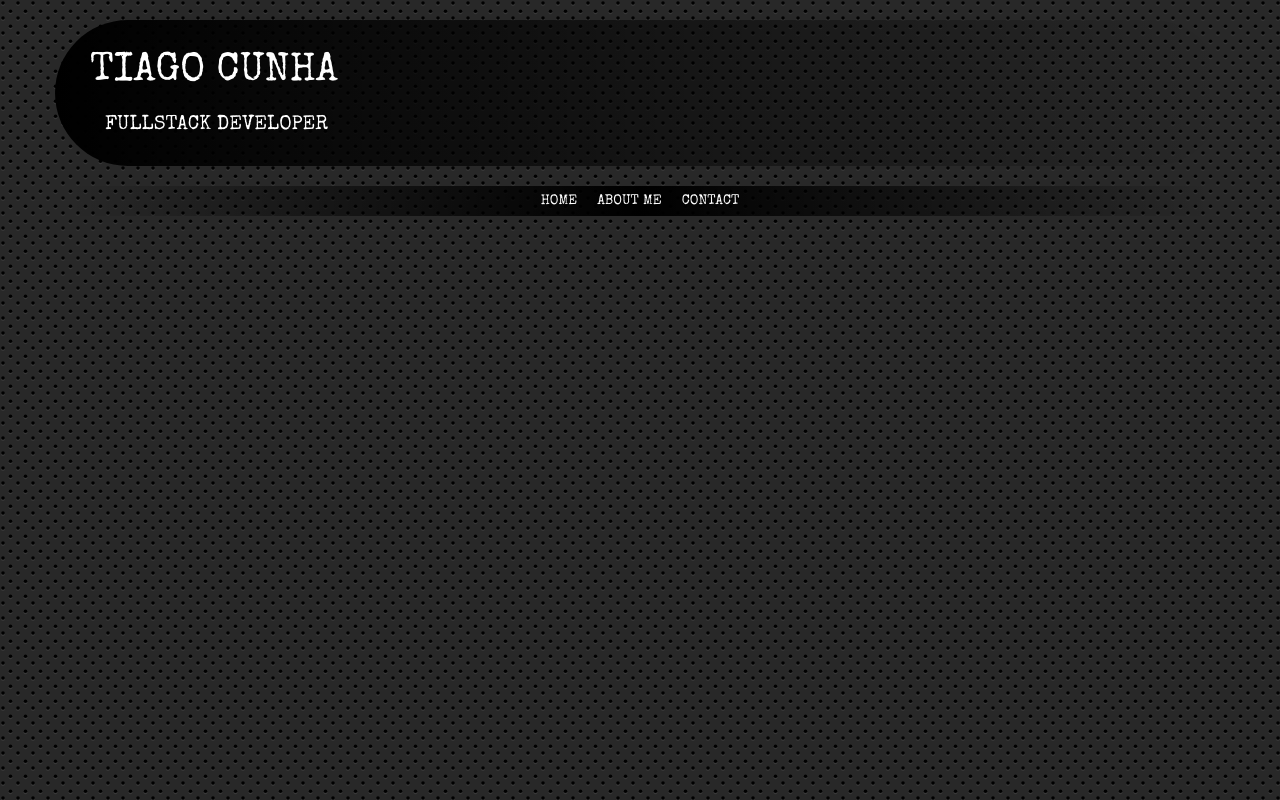
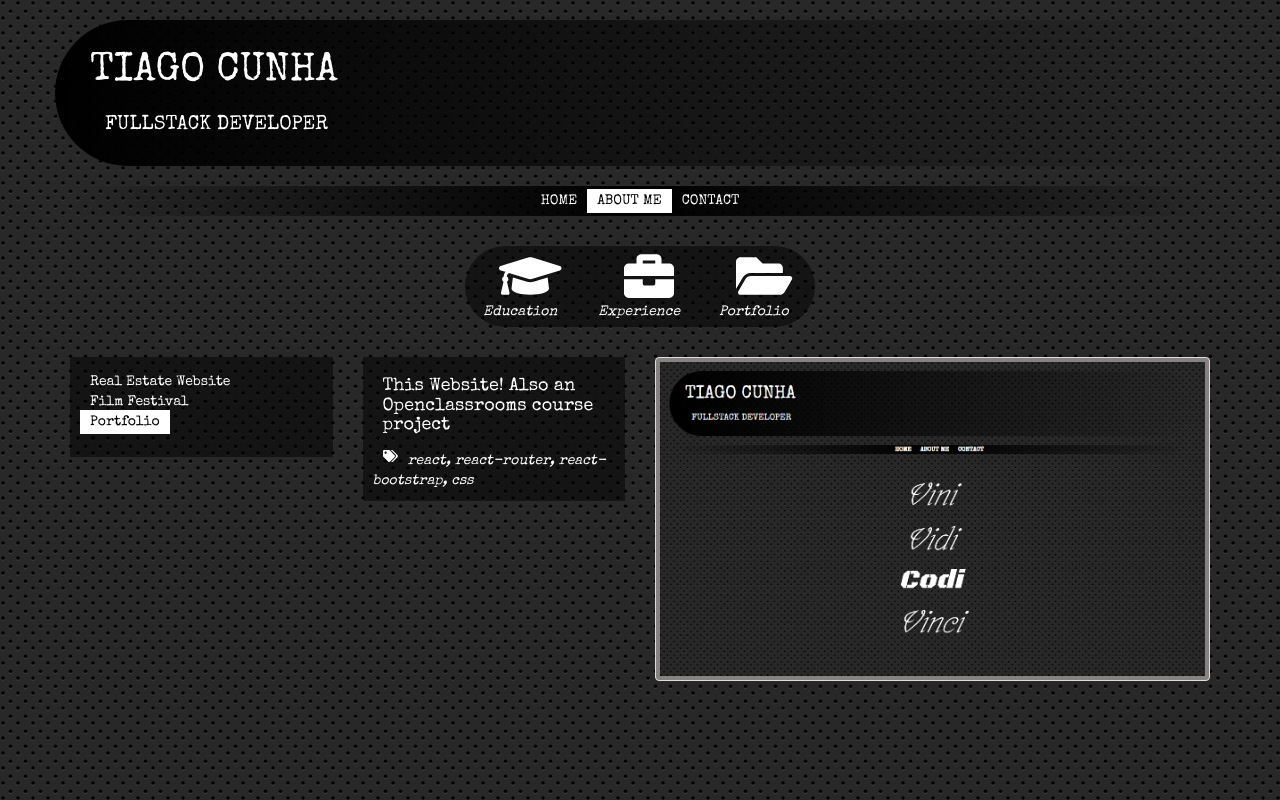
Before and after one commit to tfmcunha/portfolio_old, a React (Create React App) app: page /portfolio/about/portfolio/p3 in a window 1280 px wide. Built offline with nearby package versions, Linux system fonts and the light colour scheme; a web font is replaced by a local one.

Commit message:
gh-pages

```diff
--- a/src/about/aboutmain/aboutmain.js
+++ b/src/about/aboutmain/aboutmain.js
@@ -12,9 +12,9 @@ class AboutMain extends React.Component {
             <Row style={{marginTop: 20}}>
                 <Col xs={12}>
                     <Switch>
-                        <Route path='/about/education' component = {Education} />
-                        <Route path='/about/experience' component = {Experience} />
-                        <Route path='/about/portfolio' component = {Portfolio} />
+                        <Route path='/portfolio/about/education' component = {Education} />
+                        <Route path='/portfolio/about/experience' component = {Experience} />
+                        <Route path='/portfolio/about/portfolio' component = {Portfolio} />
                     </Switch>
                 </Col>
             </Row>
--- a/src/about/aboutmain/portfolio/portfoliolist/portfoliolist.js
+++ b/src/about/aboutmain/portfolio/portfoliolist/portfoliolist.js
@@ -7,9 +7,9 @@ class PortfolioList extends React.Component {
     return (
         <div className="pflist">
             <ul>
-                <li><NavLink to='/about/portfolio/p1' activeClassName="selected">Real Estate Website</NavLink></li>
-                <li><NavLink to='/about/portfolio/p2' activeClassName="selected">Film Festival</NavLink></li>
-                <li><NavLink to='/about/portfolio/p3' activeClassName="selected">Portfolio</NavLink></li>
+                <li><NavLink to='/portfolio/about/portfolio/p1' activeClassName="selected">Real Estate Website</NavLink></li>
+                <li><NavLink to='/portfolio/about/portfolio/p2' activeClassName="selected">Film Festival</NavLink></li>
+                <li><NavLink to='/portfolio/about/portfolio/p3' activeClassName="selected">Portfolio</NavLink></li>
             </ul>
         </div>
     );
--- a/src/about/aboutmain/portfolio/portfoliomain/portfoliomain.js
+++ b/src/about/aboutmain/portfolio/portfoliomain/portfoliomain.js
@@ -6,7 +6,7 @@ import Project from './project';
 const Project1 = {
     title: 'Real Estate Website',
     tags: 'wordpress',
-    image: '/public/images/project1.png',
+    image: '/images/project1.png',
     description: 'An Openclassrooms course project',
     plink: 'http://dev-chaletsandcav.pantheonsite.io/'
 }
@@ -14,13 +14,13 @@ const Project1 = {
 const Project2 = {
     title: 'Film Festival',
     tags: 'html, css, bootstrap',
-    image: '/public/images/project2.png',
+    image: '/images/project2.png',
     description: 'An Openclassrooms course project'
 }
 const Project3 = {
     title: 'Portfolio',
     tags: 'react, react-router, react-bootstrap, css',
-    image: '/public/images/project3.png',
+    image: '/images/project3.png',
     description: 'This Website! Also an Openclassrooms course project'
 }
 
@@ -28,9 +28,9 @@ class PortfolioMain extends React.Component {
     render() {
         return (
             <Switch>
-                <Route path='/about/portfolio/p1' render={() => <Project {...Project1}/>} />
-                <Route path='/about/portfolio/p2' render={() => <Project {...Project2}/>} />
-                <Route path='/about/portfolio/p3' render={() => <Project {...Project3}/>} />
+                <Route path='/portfolio/about/portfolio/p1' render={() => <Project {...Project1}/>} />
+                <Route path='/portfolio/about/portfolio/p2' render={() => <Project {...Project2}/>} />
+                <Route path='/portfolio/about/portfolio/p3' render={() => <Project {...Project3}/>} />
             </Switch>
         );
     }
--- a/src/about/aboutmenu/aboutmenu.js
+++ b/src/about/aboutmenu/aboutmenu.js
@@ -17,19 +17,19 @@ class AboutMenu extends React.Component {
                 <div  className="subMenu">
                     <ul>
                         <li>
-                            <NavLink to="/about/education">
+                            <NavLink to="/portfolio/about/education">
                                 <FontAwesomeIcon icon="graduation-cap" />
                                     <i>Education</i>
                             </NavLink>
                         </li>
                         <li>
-                            <NavLink to="/about/experience">
+                            <NavLink to="/portfolio/about/experience">
                                 <FontAwesomeIcon icon="briefcase" />
                                     <i>Experience</i>
                             </NavLink>
                         </li>
                         <li>
-                            <NavLink to="/about/portfolio">
+                            <NavLink to="/portfolio/about/portfolio">
                                 <FontAwesomeIcon icon="folder-open" />
                                     <i>Portfolio</i>
                             </NavLink>
--- a/src/main/main.js
+++ b/src/main/main.js
@@ -12,9 +12,9 @@ class Main extends React.Component {
             <Row>
                 <Col xs={12}>
                     <Switch>
-                        <Route exact path='/' component={Home}/>
-                        <Route path='/about' component={AboutMe}/>
-                        <Route path='/contact' component={Contact}/>
+                        <Route exact path='/portfolio' component={Home}/>
+                        <Route path='/portfolio/about' component={AboutMe}/>
+                        <Route path='/portfolio/contact' component={Contact}/>
                     </Switch>
                 </Col>
             </Row>
--- a/src/menu/menu.js
+++ b/src/menu/menu.js
@@ -10,9 +10,9 @@ class Menu extends React.Component {
         <Row>
             <Col xs={12}>
                 <ul className="barMenu">
-                    <li><NavLink exact to="/" activeClassName="selected">HOME</NavLink></li>
-                    <li><NavLink to="/about" activeClassName="selected">ABOUT ME</NavLink></li>
-                    <li><NavLink exact to="/contact" activeClassName="selected">CONTACT</NavLink></li>
+                    <li><NavLink exact to="/portfolio" activeClassName="selected">HOME</NavLink></li>
+                    <li><NavLink to="/portfolio/about" activeClassName="selected">ABOUT ME</NavLink></li>
+                    <li><NavLink exact to="/portfolio/contact" activeClassName="selected">CONTACT</NavLink></li>
                 </ul>
             </Col>
         </Row>
```
